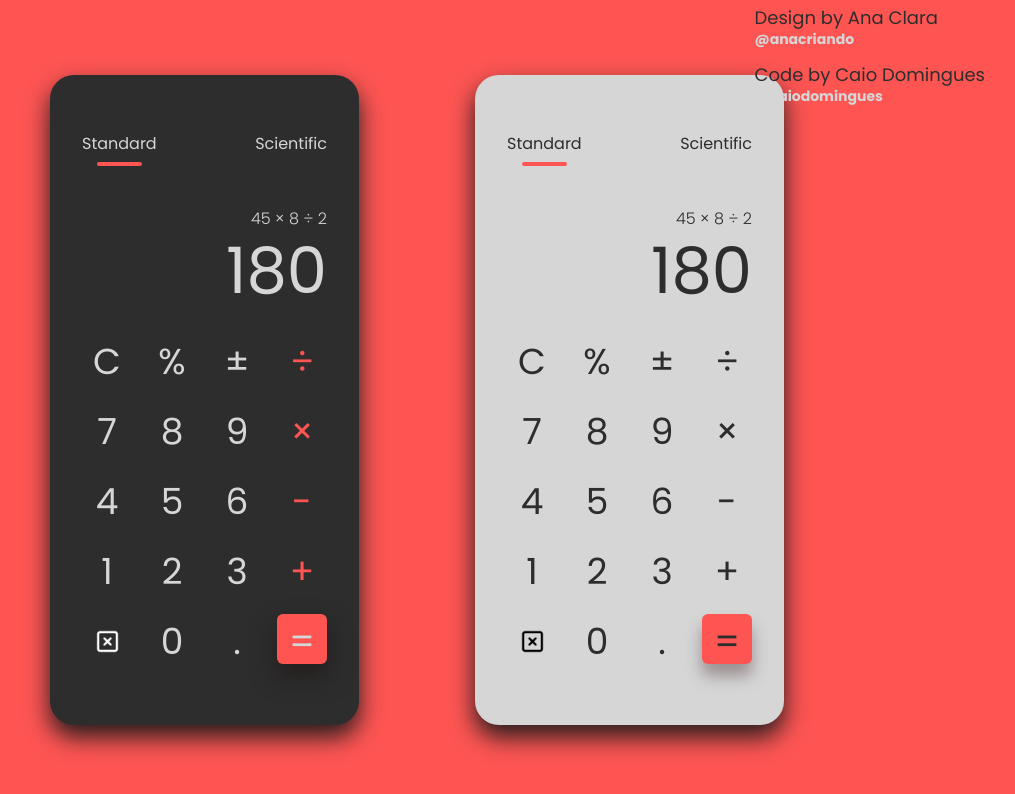
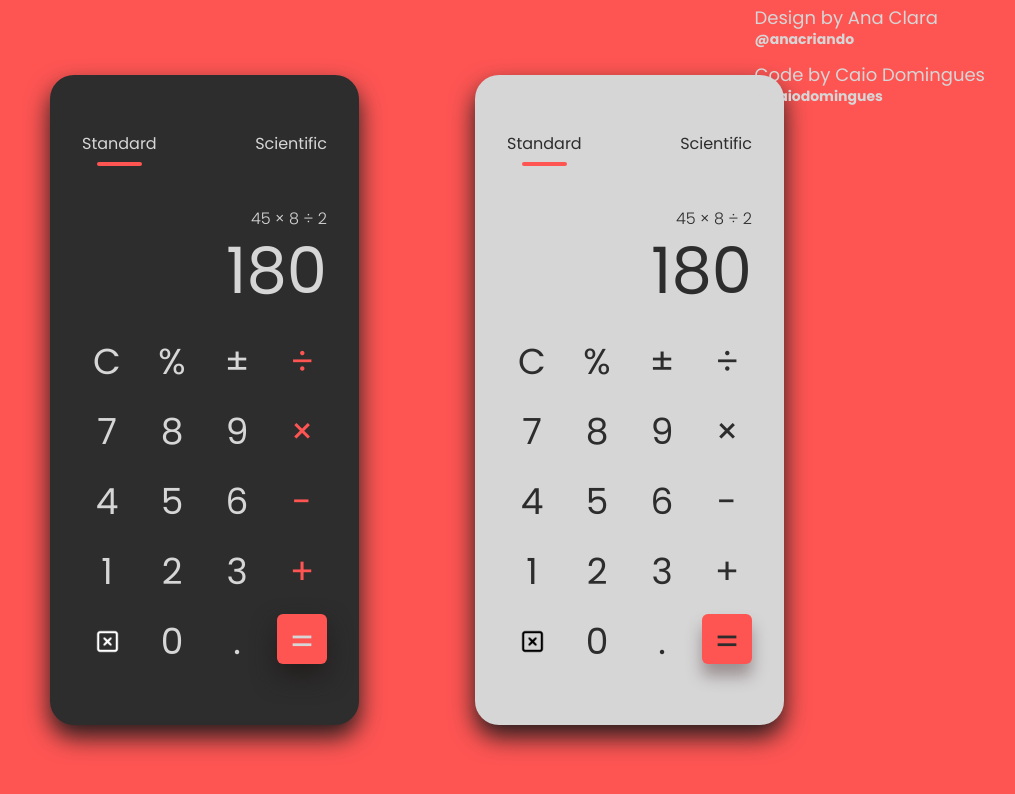
Before and after one commit to caiodomingues/ui-calculator, a plain HTML site: page index.html in a window 1280 px wide. Shown: the whole page, without its empty margins (223-1238 px from the left). Drawn offline with Linux system fonts and the light colour scheme.

Commit message:
fix: also forgot to build SCSS -> CSS

```diff
--- a/style.css
+++ b/style.css
@@ -50,6 +50,7 @@ body #author a {
   }
   body #author p {
     font-size: 12px;
+    color: #d6d6d6;
   }
   body #author a {
     color: #d6d6d6;
```
Also changed, not shown: 1 other file.
